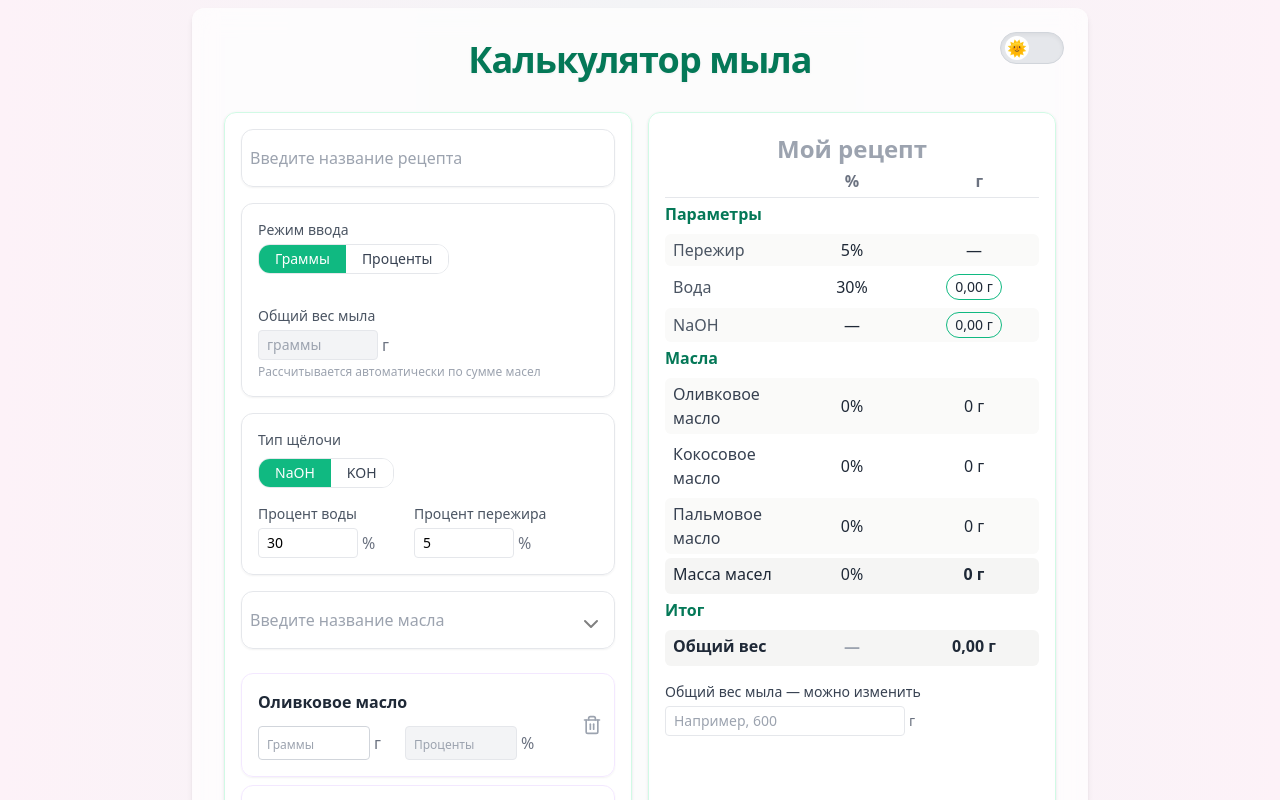
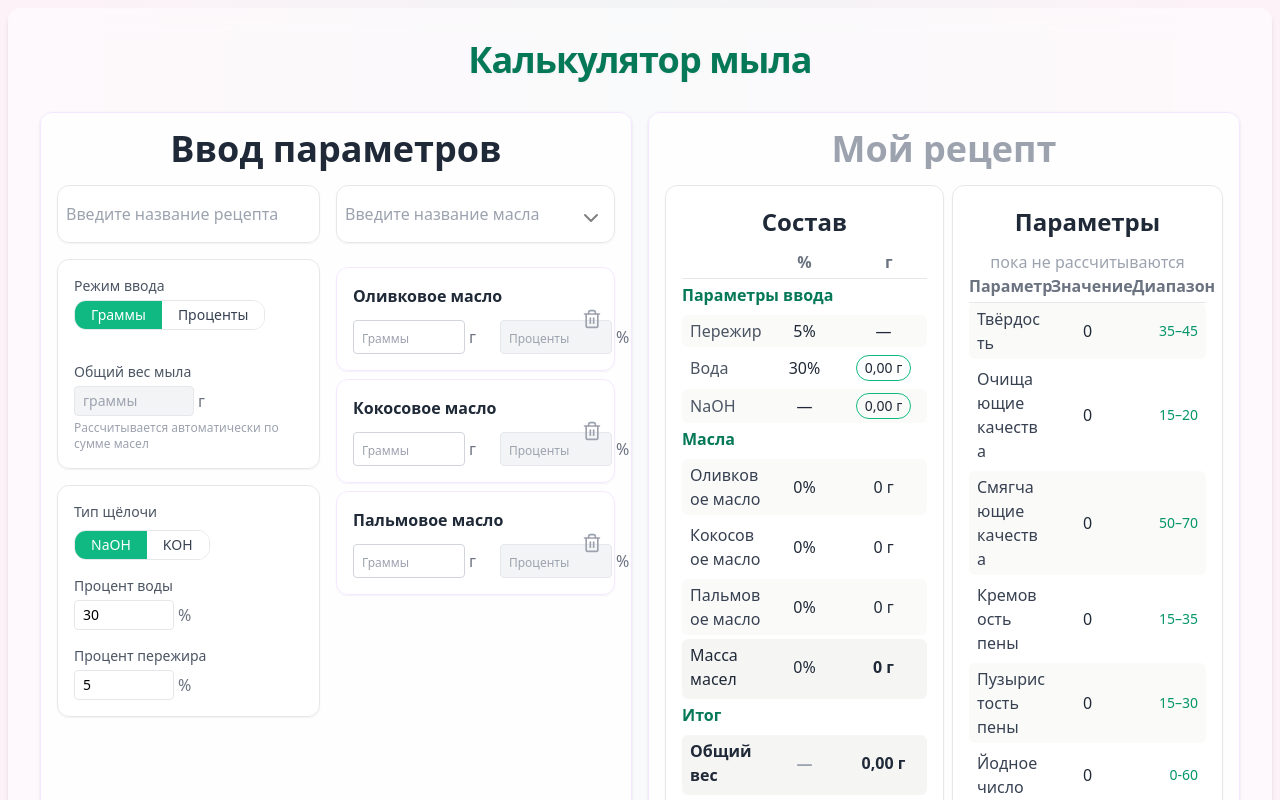
Before and after one commit to zheleznikov/sava-savon-soap, a React (Vite) app: page / in a window 1280 px wide. Shown: the top 800 px of the page. Built offline with nearby package versions, Linux system fonts and the light colour scheme.

Commit message:
main view updated

```diff
--- a/src/feature/outpt-oils-list/OilsList.tsx
+++ b/src/feature/outpt-oils-list/OilsList.tsx
@@ -9,7 +9,7 @@ export const OilsList = ({
     totalOilAmount: number;
 }) => {
     const getRowClass = (index: number) =>
-        `grid grid-cols-3 gap-2 py-1 ${index % 2 === 0 ? "bg-stone-50" : "bg-white"} rounded-md px-2 items-center`;
+        `grid grid-cols-3 gap-2 py-1 ${index % 2 === 0 ? "bg-stone-50/90" : "bg-white"} rounded-md px-2 items-center`;
 
     const totalPercent = selectedOils.reduce((sum, oil) => sum + (oil.percent || 0), 0);
 
--- a/src/feature/output-recipe-parameters/ParametersList.tsx
+++ b/src/feature/output-recipe-parameters/ParametersList.tsx
@@ -14,7 +14,7 @@ export const ParametersList = ({
     totalWaterAmount: number;
 }) => {
     const getRowClass = (index: number) =>
-        `grid grid-cols-3 gap-2 py-1 ${index % 2 === 0 ? "bg-stone-50" : "bg-white"} rounded-md px-2 items-center`;
+        `grid grid-cols-3 gap-2 py-1 ${index % 2 === 0 ? "bg-stone-50/90" : "bg-white"} rounded-md px-2 items-center`;
 
     const items = [
         { label: "Пережир", percent: Math.round(superfatPercent), gram: "—" },
@@ -24,7 +24,7 @@ export const ParametersList = ({
 
     return (
         <div>
-            <h4 className="text-md font-semibold text-emerald-700 mb-2 mt-1">Параметры</h4>
+            <h4 className="text-md font-semibold text-emerald-700 mb-2 mt-1">Параметры ввода</h4>
             <ul className="space-y-1 mt-2">
                 {items.map((item, index) => (
                     <li key={index} className={getRowClass(index)}>
--- /dev/null
+++ b/src/feature/recipe-params-table/RecipeParametersTable.tsx
@@ -0,0 +1,48 @@
+import {FC} from "react";
+import {InputBlockWrapper} from "../../shared/ui/InputBlockWrapper";
+
+export const RecipeParametersTable: FC = () => {
+    const parameters = [
+        { label: "Твёрдость", value: 0, range: "35–45" },
+        { label: "Очищающие качества", value: 0, range: "15–20" },
+        { label: "Смягчающие качества", value: 0, range: "50–70" },
+        { label: "Кремовость пены", value: 0, range: "15–35" },
+        { label: "Пузыристость пены", value: 0, range: "15–30" },
+        { label: "Йодное число", value: 0, range: "0-60" },
+    ];
+
+    return (
+        <InputBlockWrapper className={"lg:w-1/2"}>
+            <h4 className="text-center text-2xl font-semibold text-gray-800 mb-3 mt-1">
+                Параметры
+
+            </h4>
+            <p className={"text-gray-400 text-center"}>пока не рассчитываются</p>
+            <div className="grid grid-cols-3 gap-2 font-semibold text-gray-500 border-b pb-1">
+                <span>Параметр</span>
+                <span className="text-center">Значение</span>
+                <span className="text-center">Диапазон</span>
+            </div>
+            <ul className="space-y-1">
+                {parameters.map((param, index) => (
+                    <li
+                        key={index}
+                        className={`grid grid-cols-3 gap-2 px-2 py-1 items-center rounded-md ${
+                            index % 2 === 1 ? "bg-white/70" : "bg-stone-50/90"
+                        }`}
+                    >
+                        <span className="text-gray-700 whitespace-normal break-words">
+                            {param.label}
+                        </span>
+                        <span className="text-center text-gray-800 font-medium">
+                            {param.value}
+                        </span>
+                        <span className="text-right text-emerald-600 text-sm font-medium">
+                            {param.range}
+                        </span>
+                    </li>
+                ))}
+            </ul>
+        </InputBlockWrapper>
+    );
+};
--- a/src/feature/recipe-title/RecipeTitleInput.tsx
+++ b/src/feature/recipe-title/RecipeTitleInput.tsx
@@ -11,7 +11,7 @@ export const RecipeTitleInput = () => {
             value={recipeName}
             onChange={(e) => setRecipeName(e.target.value)}
             placeholder="Мой рецепт"
-            className={`w-full text-2xl text-center font-semibold min-h-[2.5rem] bg-transparent outline-none transition
+            className={`w-full text-4xl text-center font-semibold min-h-[2.5rem] bg-transparent outline-none transition
                 ${isEmpty ? "text-gray-400" : "text-green-700"}`}
         />
     );
--- a/src/pages/Calculator.tsx
+++ b/src/pages/Calculator.tsx
@@ -4,14 +4,14 @@ import {RecipeSummaryBlock} from "../widgets/recipe-summary/RecipeSummaryBlock";
 import {clsx} from "clsx";
 import {calculator} from "../shared/styles/layout";
 import {localization} from "../shared/config/localization";
-import {ThemeHandler} from "../feature/theme-handler/ThemeHandler";
+// import {ThemeHandler} from "../feature/theme-handler/ThemeHandler";
 
 
 export const Calculator: FC = () => {
 
     return (
         <section className={clsx(calculator.wrapper.layout, calculator.wrapper.theme.light, "relative")}>
-            <ThemeHandler/>
+            {/*<ThemeHandler/>*/}
 
             <header className={clsx(calculator.header.layout, calculator.header.theme.light)}>
                 {localization.ru.calculator.header}
--- a/src/shared/styles/layout.ts
+++ b/src/shared/styles/layout.ts
@@ -16,7 +16,7 @@ export const common = {
 export const colors = {
     light: {
         border: "border border-gray-200",
-        bg: "bg-white/70",
+        bg: "bg-white/50",
         text: "text-gray-800",
         labelText: "text-gray-600",
         inputDisabled: "bg-gray-100 text-gray-500 cursor-not-allowed",
@@ -40,7 +40,7 @@ export const theme = {
 
 // === Layout ===
 export const layout = {
-    page: "min-h-screen flex p-2",
+    page: "min-h-screen flex p-0 lg:p-2",
     wrapper: "mx-auto max-w-8xl flex flex-col lg:flex-row flex-grow justify-center"
 };
 
@@ -76,7 +76,7 @@ export const autocomplete = {
 // === Calculator ===
 export const calculator = {
     wrapper: {
-        layout: `max-w-4xl ${common.borderRadius} p-2 sm:p-8 flex-grow`,
+        layout: `w-full lg:w-[70%] xl:w-[60%] max-w-[1600px] rounded-none sm:rounded-xl p-2 sm:p-8 flex-grow`,
         theme: {
             light: `${colors.light.bg} ${common.blurMd} ${common.shadowMd}`,
             dark: "",
--- a/src/shared/ui/CalcBlockWrapper.tsx
+++ b/src/shared/ui/CalcBlockWrapper.tsx
@@ -1,14 +1,21 @@
-import { ReactNode } from "react";
+import {FC, ReactNode} from "react";
 
 interface CardBlockProps {
     children: ReactNode;
     className?: string;
 }
 
-export const CalcBlockWrapper = ({ children, className = "" }: CardBlockProps) => {
+export const CalcBlockWrapper:FC<CardBlockProps> = ({ children, className = "" }) => {
     return (
-        <div className={`w-full lg:w-1/2 border border-emerald-100 bg-white/50 backdrop-blur-sm rounded-xl p-4 shadow relative z-10 ${className}`}>
-                {children}
+        <div
+            className={`
+                w-full lg:w-1/2 border border-purple-100 bg-white/50 backdrop-blur-sm
+                rounded-xl p-4 shadow transition duration-200 ease-in-out
+                hover:shadow-xl hover:border-purple-150 hover:bg-white/90
+                hover:scale-[1.002]
+                transform relative z-10 ${className}`}
+        >
+            {children}
         </div>
     );
 };
--- a/src/widgets/input/RecipeBuilder.tsx
+++ b/src/widgets/input/RecipeBuilder.tsx
@@ -13,19 +13,40 @@ export const RecipeBuilder = () => {
 
     return (
         <CalcBlockWrapper className={"z-50"}>
-            <RecipeNameInput/>
 
-            <InputTypeToggle/>
-            <BasicParamsBlock/>
+            <div className={"mb-4"}>
+                <h2
+                    className={`w-full text-4xl text-center font-semibold min-h-[2.5rem] bg-transparent outline-none transition text-gray-800`}
+                >
+                    Ввод параметров
+                </h2>
 
-            <OilAutocomplete
-                onToggleOil={handleToggleOil}
-                selectedOils={selectedOils}
-            />
 
-            {selectedOils.map(oil => <OilAddedLine oil={oil} key={oil.id}/>)}
+            </div>
 
-            <OilWeightSummary/>
+            <div className="flex flex-col md:flex-row gap-4">
+                {/* Первый блок: Название, переключатель, параметры */}
+                <div className="w-full lg:w-1/2">
+                    <RecipeNameInput />
+                    <InputTypeToggle />
+                    <BasicParamsBlock />
+                </div>
+
+                {/* Второй блок: Автокомплит и масла */}
+                <div className="w-full lg:w-1/2">
+                    <OilAutocomplete
+                        onToggleOil={handleToggleOil}
+                        selectedOils={selectedOils}
+                    />
+
+                    {selectedOils.map((oil) => (
+                        <OilAddedLine oil={oil} key={oil.id} />
+                    ))}
+
+                    <OilWeightSummary />
+                </div>
+            </div>
+
         </CalcBlockWrapper>
     );
 };
--- a/src/widgets/recipe-summary/RecipeSummaryBlock.tsx
+++ b/src/widgets/recipe-summary/RecipeSummaryBlock.tsx
@@ -1,11 +1,13 @@
 import {useSoapCalculations} from "../../feature/recipe-calculation/model/useSoapCalculations";
 import {useSoapRecipe} from "../../feature/recipe-calculation/model/useSoapRecipe";
-import {CalcBlockWrapper} from "../../shared/ui/CalcBlockWrapper";
 import {RecipeTitleInput} from "../../feature/recipe-title/RecipeTitleInput";
 import {ScaleRecipeBlock} from "../../feature/scale-recipe/ScaleRecipeBlock";
 import {ParametersList} from "../../feature/output-recipe-parameters/ParametersList";
 import {OilsList} from "../../feature/outpt-oils-list/OilsList";
 import {ResultSummary} from "../../feature/output-summary/ResultSummary";
+import {RecipeParametersTable} from "../../feature/recipe-params-table/RecipeParametersTable";
+import {InputBlockWrapper} from "../../shared/ui/InputBlockWrapper";
+import {CalcBlockWrapper} from "../../shared/ui/CalcBlockWrapper";
 
 
 export const RecipeSummaryBlock = () => {
@@ -25,7 +27,18 @@ export const RecipeSummaryBlock = () => {
 
     return (
         <CalcBlockWrapper>
-            <RecipeTitleInput />
+
+            <div className={"mb-4"}>
+                <RecipeTitleInput/>
+            </div>
+
+            <div className="flex flex-col md:flex-row gap-2">
+                <div className="w-full lg:w-1/2">
+                    <InputBlockWrapper className={""}>
+
+                        <h4 className="text-center text-2xl font-semibold text-gray-800 mb-3 mt-1">
+                            Состав
+                        </h4>
 
                         <div className="grid grid-cols-3 gap-2 font-semibold text-gray-500 border-b pb-1">
                             <span></span>
@@ -46,9 +59,16 @@ export const RecipeSummaryBlock = () => {
                             totalOilAmount={totalOilAmount}
                         />
 
-            <ResultSummary totalResultAmount={totalResultAmount} />
+                        <ResultSummary totalResultAmount={totalResultAmount}/>
 
-            <ScaleRecipeBlock />
+                        <ScaleRecipeBlock/>
+
+
+                    </InputBlockWrapper>
+
+                </div>
+                    <RecipeParametersTable/>
+            </div>
         </CalcBlockWrapper>
     );
 };
```
Lines whose indentation alone changed are shown as unchanged.
